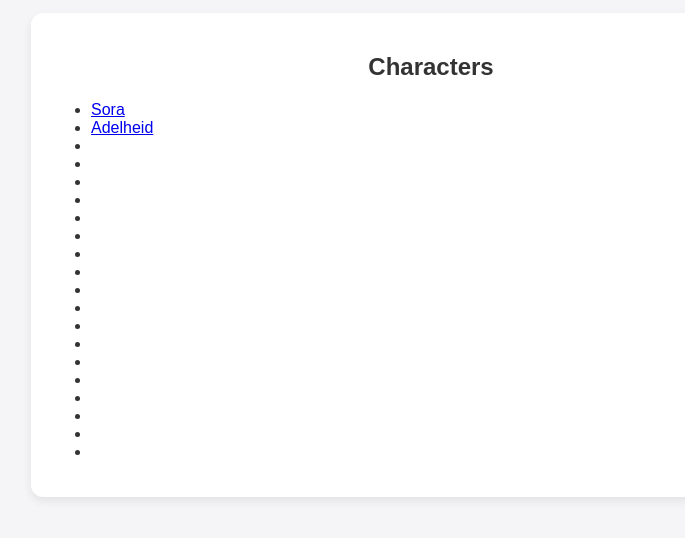
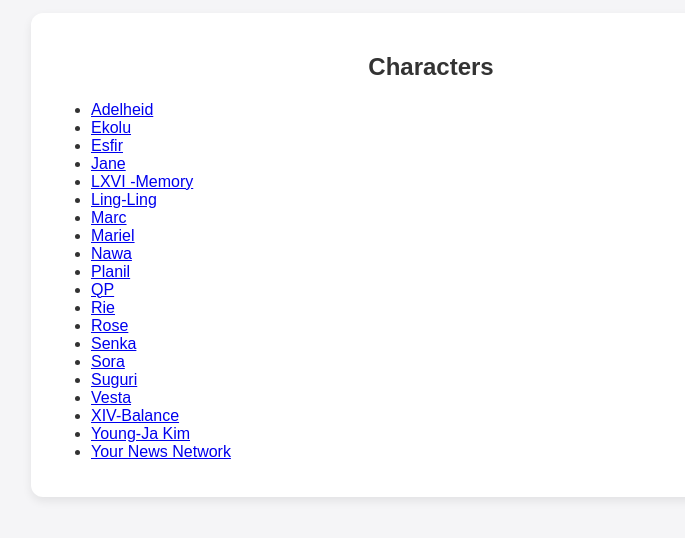
Before and after one commit to williamsga555/williamsga555.github.io, a plain HTML site: page index.html in a window 1280 px wide. Shown: the part 122-660 px from the top of the page, without its empty margins (209-894 px from the left). Drawn offline with Linux system fonts and the light colour scheme.

Commit message:
Update index.html

```diff
--- a/index.html
+++ b/index.html
@@ -14,26 +14,26 @@
     <div class="card">
         <h2>Characters</h2>
         <ul>
+            <li><a href="characters/Adelheid.html">Adelheid</a></li>
+            <li><a href="characters/Ekolu.html"</a>Ekolu</li>
+            <li><a href="characters/Esfir.html"</a>Esfir</li>
+            <li><a href="characters/Jane.html"</a>Jane</li>
+            <li><a href="characters/LXVI-Memory.html"</a>LXVI -Memory</li>
+            <li><a href="characters/Ling-Ling.html"</a>Ling-Ling</li>
+            <li><a href="characters/Marc.html"</a>Marc</li>
+            <li><a href="characters/Mariel.html"</a>Mariel</li>
+            <li><a href="characters/Nawa.html"</a>Nawa</li>
+            <li><a href="characters/Planil.html"</a>Planil</li>
+            <li><a href="characters/QP.html"</a>QP</li>
+            <li><a href="characters/Rie.html"</a>Rie</li>
+            <li><a href="characters/Rose.html"</a>Rose</li>
+            <li><a href="characters/Senka.html"</a>Senka</li>
             <li><a href="characters/Sora.html">Sora</a></li>
-            <li><a href="characters/Adelheid.html">Adelheid</a></li>
-            <li><a href="characters/Ekolu.html"</a></li>
-            <li><a href="characters/Esfir.html"</a></li>
-            <li><a href="characters/Jane.html"</a></li>
-            <li><a href="characters/LXVI-Memory.html"</a></li>
-            <li><a href="characters/Ling-Ling.html"</a></li>
-            <li><a href="characters/Marc.html"</a></li>
-            <li><a href="characters/Mariel.html"</a></li>
-            <li><a href="characters/Nawa.html"</a></li>
-            <li><a href="characters/Planil.html"</a></li>
-            <li><a href="characters/QP.html"</a></li>
-            <li><a href="characters/Rie.html"</a></li>
-            <li><a href="characters/Rose.html"</a></li>
-            <li><a href="characters/Senka.html"</a></li>
-            <li><a href="characters/Suguri.html"</a></li>
-            <li><a href="characters/Vesta.html"</a></li>
-            <li><a href="characters/XIV-Balance.html"</a></li>
-            <li><a href="characters/YNN.html"</a></li>
-            <li><a href="characters/Young-Ja.html"</a></li>
+            <li><a href="characters/Suguri.html"</a>Suguri</li>
+            <li><a href="characters/Vesta.html"</a>Vesta</li>
+            <li><a href="characters/XIV-Balance.html"</a>XIV-Balance</li>
+            <li><a href="characters/Young-Ja.html"</a>Young-Ja Kim</li>
+            <li><a href="characters/YNN.html"</a>Your News Network</li>
             <!-- I will add all characters automatically once you confirm -->
         </ul>
     </div>
```
